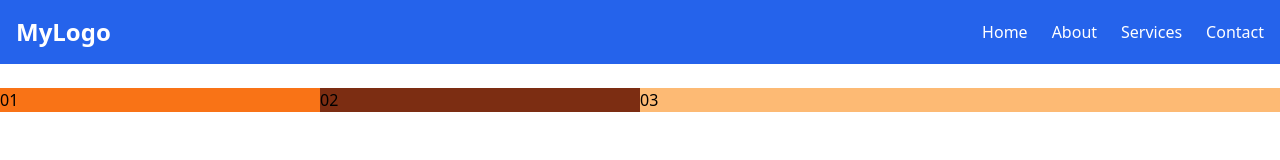
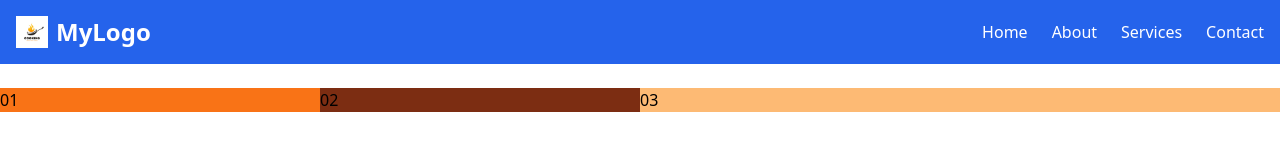
Before and after one commit to sanjida-hub123/Grit-and-Flex, a plain HTML site: page index.html in a window 1280 px wide. Drawn offline with nearby package versions, Linux system fonts and the light colour scheme.

Commit message:
first commit

```diff
--- a/index.html
+++ b/index.html
@@ -1,5 +1,6 @@
 <!DOCTYPE html>
 <html lang="en">
+
 <head>
     <meta charset="UTF-8">
     <meta name="viewport" content="width=device-width, initial-scale=1.0">
@@ -7,11 +8,15 @@
     <script src="https://cdn.tailwindcss.com"></script>
 
 </head>
+
 <body>
     <nav class="bg-blue-600 text-white">
         <div class="container mx-auto flex justify-between items-center p-4">
-          <!-- Logo -->
-          <a href="#" class="text-2xl font-bold">MyLogo</a>
+            <!-- Logo with Image -->
+            <a href="#" class="flex items-center space-x-2">
+                <img src="./download (1).png" alt="Logo" class="h-8 w-8"> <!-- Image with Tailwind classes -->
+                <span class="text-2xl font-bold">MyLogo</span> <!-- Optional Text -->
+            </a>
 
             <!-- Navbar Links -->
             <div class="hidden md:flex space-x-6">
@@ -24,8 +29,10 @@
             <!-- Hamburger Menu -->
             <div class="md:hidden">
                 <button id="menu-button" class="focus:outline-none">
-              <svg xmlns="http://www.w3.org/2000/svg" class="h-6 w-6" fill="none" viewBox="0 0 24 24" stroke="currentColor">
-                <path stroke-linecap="round" stroke-linejoin="round" stroke-width="2" d="M4 6h16M4 12h16m-7 6h7" />
+                    <svg xmlns="http://www.w3.org/2000/svg" class="h-6 w-6" fill="none" viewBox="0 0 24 24"
+                        stroke="currentColor">
+                        <path stroke-linecap="round" stroke-linejoin="round" stroke-width="2"
+                            d="M4 6h16M4 12h16m-7 6h7" />
                     </svg>
                 </button>
             </div>
@@ -39,6 +46,7 @@
             <a href="#contact" class="block py-2 hover:text-gray-200">Contact</a>
         </div>
     </nav>
+
 
     <script>
         // JavaScript to toggle the mobile menu
@@ -56,4 +64,5 @@
         <div class="basis-1/2 bg-orange-300	">03</div>
     </div>
 </body>
+
 </html>
```
Also changed, not shown: download (1).png (added). Lines whose indentation alone changed are shown as unchanged.
